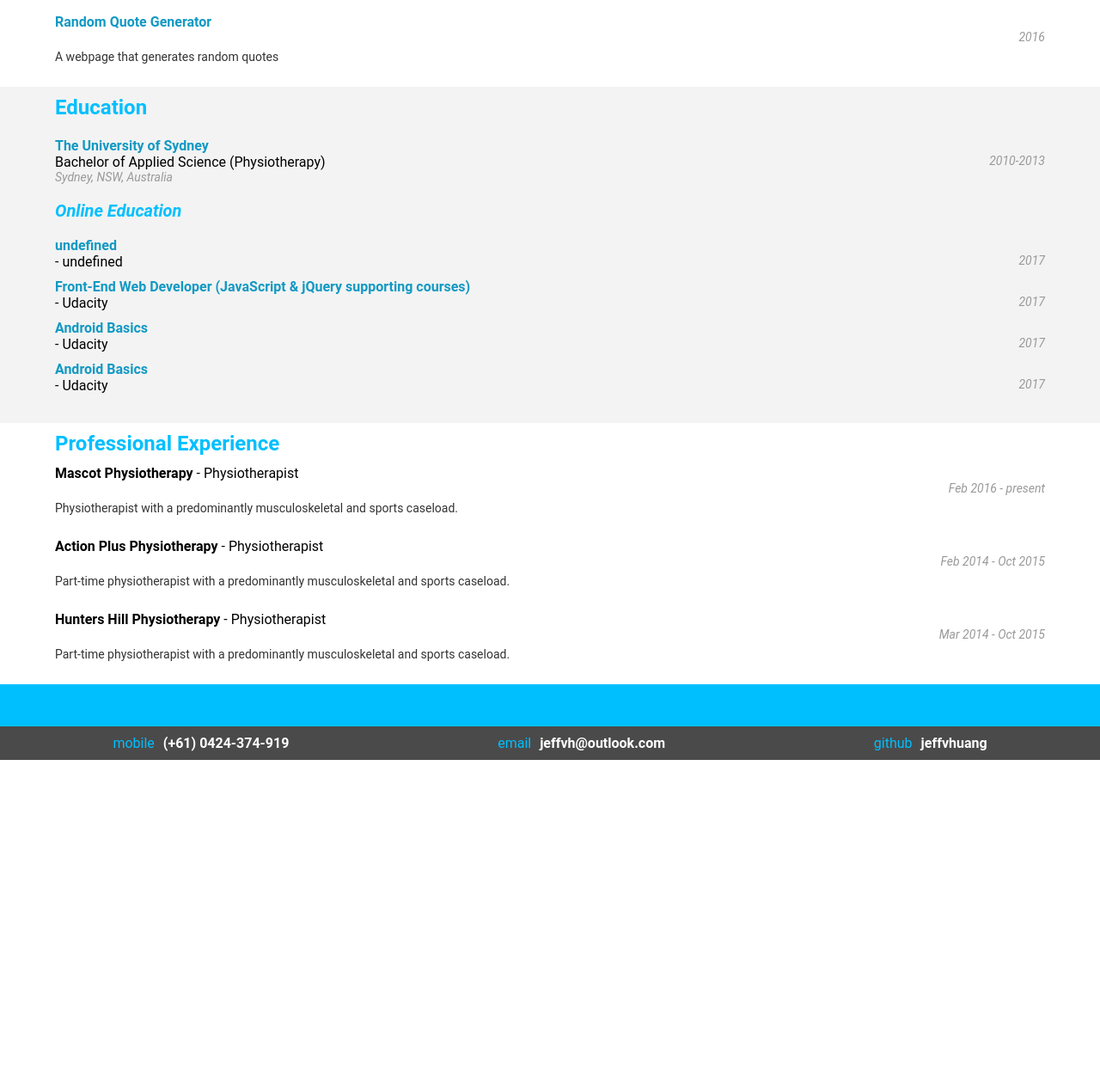
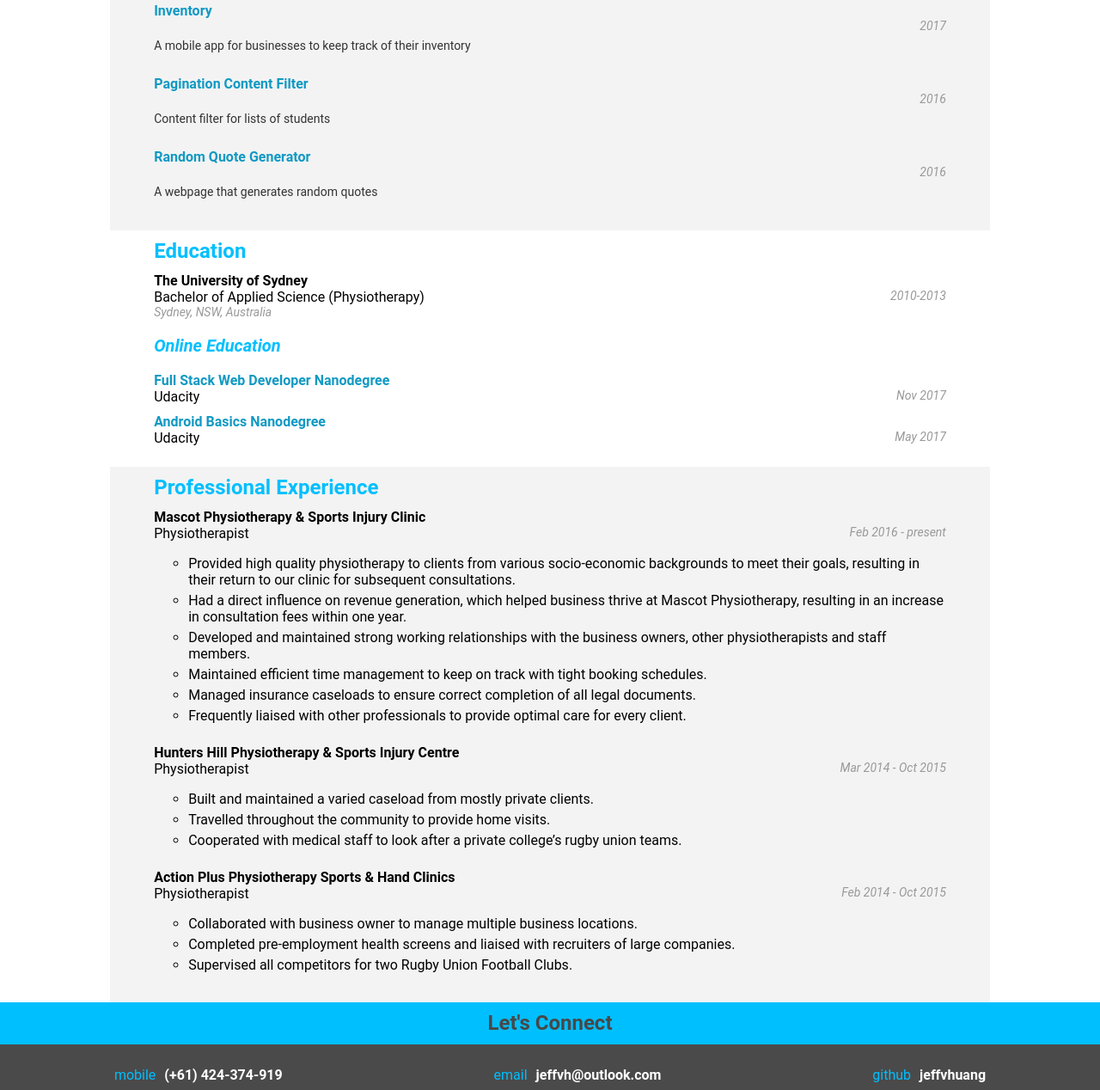
Before and after one commit to jeff-v-h/jeffvhuang.github.io, a plain HTML site: page index.html in a window 1280 px wide. Shown: the part 898-2166 px from the top of the page at 86% size. Before the commit the page ends 1782 px from the top, so only its background shows below. Drawn offline with Linux system fonts and the light colour scheme.

Commit message:
Add skills and brush up styling

```diff
--- a/css/style.css
+++ b/css/style.css
@@ -1,4 +1,4 @@
-body, div, ul, li, p, h1, h2 {
+body, div, p, h1, h2 {
 	padding: 0;
 	margin: 0;
 	font-family: "Roboto", sans-serif;
@@ -8,7 +8,14 @@ body, div, ul, li, p, h1, h2 {
   overflow: auto;
 }
 
-#summary-entry,
+#main-content {
+	margin-left: auto;
+	margin-right: auto;
+	max-width: 1024px;
+}
+
+.summary-entry,
+.skills-entry,
 .education-entry,
 .work-entry,
 .project-entry {
@@ -16,6 +23,7 @@ body, div, ul, li, p, h1, h2 {
   margin-bottom: 24px;
 }
 
+.school-entry,
 .employer-entry {
 	font-weight: bold;
 	padding: 0;
@@ -55,6 +63,31 @@ h2 {
 
 }
 
+p {
+  font-size: 14px;
+  color: #333;
+  line-height: 21px;
+}
+
+a {
+  color: #1199c3;
+  text-decoration: none;
+  margin-top: 10px;
+  display: block;
+  font-weight: bold;
+}
+
+ul {
+  list-style-type: none;
+}
+
+.work-entry ul {
+	list-style-type: circle;
+}
+
+.work-entry li {
+	margin-bottom: 5px;
+}
 
 .date-text {
   font-style: italic;
@@ -71,27 +104,10 @@ h2 {
   line-height: 16px;
 }
 
-p {
-  font-size: 14px;
-  color: #333;
-  line-height: 21px;
-}
-
-a {
-  color: #1199c3;
-  text-decoration: none;
-  margin-top: 10px;
-  display: block;
-  font-weight: bold;
-}
-
-#skills-h3 {
-  color: #00bfff;
-  display: none;
-}
 
 .theme-colour {
   background-color: #00bfff;
+  color: #484848;
 }
 
 .blue-text {
@@ -135,10 +151,6 @@ a {
 
 .center-content {
   padding: 2.5% 5%;
-}
-
-ul {
-  list-style-type: none;
 }
 
 .biopic {
--- a/index.html
+++ b/index.html
@@ -12,18 +12,24 @@
 	    	<ul id="topContacts" class="flex-box"></ul>
 	    </div>
 		<div style="clear: both;"></div>
+		<div id="main-content">
 			<div id="summary" class="gray">
 				<h2>Personal Summary</h2>
 			</div>
-	    <div id="projects">
+			<div id="skills">
+				<h2>Skills</h2>
+			</div>
+		    <div id="projects" class="gray">
 				<h2>Projects</h2>
 		    </div>
-	    <div id="education" class="gray">
+		    <div id="education">
 				<h2>Education</h2>
 		    </div>
-	    <div id="workExperience">
+		    <div id="workExperience" class="gray">
 				<h2>Professional Experience</h2>
 		    </div>
+		</div>
+
 	    <div id="lets-connect" class="dark-gray">
 			<h2 class="theme-colour center-text">Let's Connect</h2>
 			<ul id="footerContacts" class="flex-box">
--- a/js/helper.js
+++ b/js/helper.js
@@ -11,17 +11,9 @@ var HTMLgithub = '<li class="flex-item"><span class="blue-text">github</span><sp
 var HTMLblog = '<li class="flex-item"><span class="blue-text">blog</span><span class="white-text">%data%</span></li>';
 var HTMLlocation = '<li class="flex-item"><span class="blue-text">location</span><span class="white-text">%data%</span></li>';
 
-var HTMLskillsStart = '<h3 id="skills-h3">Skills at a Glance:</h3><ul id="skills" class="flex-column"></ul>';
-var HTMLskills = '<li class="flex-item"><span class="white-text">%data%</span></li>';
+var HTMLsummary = '<p class="summary-entry">%data%</p>';
 
-var HTMLsummary = '<p id="summary-entry">%data%</p>';
-
-var HTMLworkStart = '<div class="work-entry"></div>';
-var HTMLworkEmployer = '<div><span class="employer-entry">%data%</span>';
-var HTMLworkTitle = ' - %data%</div>';
-var HTMLworkDates = '<div class="date-text">%data%</div>';
-var HTMLworkLocation = '<div class="location-text">%data%</div>';
-var HTMLworkDescription = '<p><br>%data%</p>';
+var HTMLskills = '<p class="skills-entry">%data%</p>';
 
 var HTMLprojectStart = '<div class="project-entry"></div>';
 var HTMLprojectTitle = '<a href="#">%data%</a>';
@@ -30,16 +22,23 @@ var HTMLprojectDescription = '<p><br>%data%</p>';
 var HTMLprojectImage = '<img src="%data%">';
 
 var HTMLschoolStart = '<div class="education-entry"></div>';
-var HTMLschoolName = '<a href="#">%data%';
-var HTMLschoolDegree = '%data%</a>';
+var HTMLschoolName = '<span class="school-entry">%data%</span></br>';
+var HTMLschoolDegree = '%data%';
 var HTMLschoolDates = '<div class="date-text">%data%</div>';
 var HTMLschoolLocation = '<div class="location-text">%data%</div>';
-var HTMLschoolMajor = '<em><br>Major: %data%</em>';
 
 var HTMLonlineClasses = '<h3>Online Education</h3>';
 var HTMLonlineTitle = '<a href="#">%data%';
-var HTMLonlineSchool = ' - %data%</a>';
+var HTMLonlineSchool = '%data%</a>';
 var HTMLonlineDates = '<div class="date-text">%data%</div>';
 var HTMLonlineURL = '<br><a href="#">%data%</a>';
 
+var HTMLworkStart = '<div class="work-entry"></div>';
+var HTMLworkEmployer = '<span class="employer-entry">%data%</span></br>';
+var HTMLworkTitle = '%data%';
+var HTMLworkDates = '<div class="date-text">%data%</div>';
+var HTMLworkLocation = '<div class="location-text">%data%</div>';
+var HTMLworkDutiesList = '<ul class="duties-list"></ul>';
+var HTMLworkDuty = '<li>%data%</li>';
+
 var changeButton = '<button>Change</button>';
--- a/js/resume-builder.js
+++ b/js/resume-builder.js
@@ -1,38 +1,50 @@
 var bio = {
 	"name": "Jeffrey Huang",
-	"role": "Web Developer & Physiotherapist",
+	"role": "Web Developer",
 	"contacts": {
-		"mobile": "(+61) 0424-374-919",
+		"mobile": "(+61) 424-374-919",
 		"email": "jeffvh@outlook.com",
 		"github": "jeffvhuang"
 	},
 	"bioPic": "images/display-picture.jpg",
-	"skills": [
-		"Musculoskeletal and sports physiotherapy", "HTML", "CSS", "JavaScript", "jQuery", "Python",
-		"PostgreSQL", "Android Java"
-	],
-	"personalSummary": "Although having graduated from the University of Sydney with a degree in Physiotherapy and worked as a musculoskeletal and sports physiotherapist for several years, I now wish to pursue a career to technology. I have been self-teaching and completing online courses in my spare time outside of working hours consistently for over a year. I am highly motivated in self-learning and aim to become a software engineer."
+	"skills": ["HTML5", "CSS3", "JavaScript", "jQuery", "Python", "Flask", "Git & Github", "Linux/Unix", "PostgreSQL", "Android Java", "SQLite"],
+	"personalSummary": "A hard-working physiotherapist turned web developer with the goal to become a proficient software engineer. With a passion for technology, I am excited about it’s future impact on society. Much of my spare time has been spent engaging in self-learning to strive towards this career objective. Projects can be seen via the websites provided to the left. As a therapist, many valuable and transferable skills were gained to help provide high quality consultations for clients. Most patients were seen on a word of mouth or referral basis. I believe my ability to excel as a physiotherapist to influence business growth is evidence of my potential to become an excellent software engineer. Furthermore, my unique background helps me understand the importance of a client first approach."
 };
 
 var work = {
 	"jobs": [
 		{
-			"employer": "Mascot Physiotherapy",
+			"employer": "Mascot Physiotherapy & Sports Injury Clinic",
 			"title": "Physiotherapist",
 			"dates": "Feb 2016 - present",
-			"description": "Physiotherapist with a predominantly musculoskeletal and sports caseload."
+			"duties": [
+				"Provided high quality physiotherapy to clients from various socio-economic backgrounds to meet their goals, resulting in their return to our clinic for subsequent consultations.",
+				"Had a direct influence on revenue generation, which helped business thrive at Mascot Physiotherapy, resulting in an increase in consultation fees within one year.",
+				"Developed and maintained strong working relationships with the business owners, other physiotherapists and staff members. ",
+				"Maintained efficient time management to keep on track with tight booking schedules. ",
+				"Managed insurance caseloads to ensure correct completion of all legal documents.",
+				"Frequently liaised with other professionals to provide optimal care for every client."
+			]
 		},
 		{
-			"employer": "Action Plus Physiotherapy",
+			"employer": "Hunters Hill Physiotherapy & Sports Injury Centre",
+			"title": "Physiotherapist",
+			"dates": "Mar 2014 -  Oct 2015",
+			"duties": [
+				"Built and maintained a varied caseload from mostly private clients.",
+				"Travelled throughout the community to provide home visits.",
+				"Cooperated with medical staff to look after a private college’s rugby union teams.",
+			]
+		},
+		{
+			"employer": "Action Plus Physiotherapy Sports & Hand Clinics",
 			"title": "Physiotherapist",
 			"dates": "Feb 2014 - Oct 2015",
-			"description": "Part-time physiotherapist with a predominantly musculoskeletal and sports caseload."
-		},
-		{
-			"employer": "Hunters Hill Physiotherapy",
-			"title": "Physiotherapist",
-			"dates": "Mar 2014 -  Oct 2015",
-			"description": "Part-time physiotherapist with a predominantly musculoskeletal and sports caseload."
+			"duties": [
+				"Collaborated with business owner to manage multiple business locations.",
+				"Completed pre-employment health screens and liaised with recruiters of large companies.",
+				"Supervised all competitors for two Rugby Union Football Clubs.",
+			]
 		}
 	]
 };
@@ -42,44 +54,44 @@ var projects = {
 		{
 			"title": "Resume",
 			"dates": "2017",
-			"description": "My resume",
+			"description": "A simplified recreation of my resume",
 			"languages": ["HTML", "CSS", "JavaScript"],
-			"url": "https://github.com/jeffh791/frontend-nanodegree-resume"
+			"url": "https://github.com/jeffvhuang/frontend-nanodegree-resume"
 		},
 		{
 			"title": "Swiss Tournament",
 			"dates": "2017",
 			"description": "A database for any tournament that uses the Swiss system",
 			"languages": ["Python", "PostgreSQL"],
-			"url": "https://github.com/jeffh791/Swiss-Tournament"
+			"url": "https://github.com/jeffvhuang/Swiss-Tournament"
 		},
 		{
 			"title": "Movie Trailers",
 			"dates": "2017",
-			"description": "Small list of some of my personal favourite movies and their trailers",
+			"description": "Small list of some of my favourite movies and their trailers",
 			"languages": ["Python"],
-			"url": "https://github.com/jeffh791/movie-trailers"
+			"url": "https://github.com/jeffvhuang/movie-trailers"
 		},
 		{
 			"title": "Inventory",
 			"dates": "2017",
-			"description": "An app for businesses to keep track of their inventory",
+			"description": "A mobile app for businesses to keep track of their inventory",
 			"languages": ["Java", "SQLite"],
-			"url": "https://github.com/jeffh791/Inventory"
+			"url": "https://github.com/jeffvhuang/Inventory"
 		},
 		{
 			"title": "Pagination Content Filter",
 			"dates": "2016",
 			"description": "Content filter for lists of students",
 			"languages": ["HTML", "CSS", "JavaScript"],
-			"url": "https://github.com/jeffh791/Project---Pagination-Content-Filter"
+			"url": "https://github.com/jeffvhuang/Project---Pagination-Content-Filter"
 		},
 		{
 			"title": "Random Quote Generator",
 			"dates": "2016",
 			"description": "A webpage that generates random quotes",
 			"languages": ["HTML", "CSS", "JavaScript"],
-			"url": "https://github.com/jeffh791/Random-Quote-Generator"
+			"url": "https://github.com/jeffvhuang/Random-Quote-Generator"
 		}
 	],
 	"other": [
@@ -88,14 +100,14 @@ var projects = {
 			"dates": "2017",
 			"description": "Simple portfolio using CSS Bootstrap",
 			"languages": ["HTML", "CSS"],
-			"url": "https://github.com/jeffh791/portfolio"
+			"url": "https://github.com/jeffvhuang/portfolio"
 		},
 		{
 			"title": "Pets",
 			"dates": "2017",
 			"description": "An app that can store a list of pets and their details",
 			"languages": ["Java", "SQLite"],
-			"url": "https://github.com/jeffh791/Pets"
+			"url": "https://github.com/jeffvhuang/Pets"
 		}
 	]
 };
@@ -107,46 +119,26 @@ var education = {
 			"name": "The University of Sydney",
 			"city": "Sydney, NSW, Australia",
 			"degree": "Bachelor of Applied Science (Physiotherapy)",
-			"dates": "2010-2013"
+			"dates": "2010-2013",
+			"url": "https://sydney.edu.au/"
 		}
 	],
 	"online": [
 		{
-			"name": "Udacity",
-			"degree": "Full Stack Web Developer",
-			"dates": "2017",
-			"courses": ["Intro to Computer Science", "How to Use Git and GitHub",
-				"Programming Foundations with Python", "Responsive Web Design Fundamentals",
-				"Intro to HTML and CSS", "Responsive Images", "Intro to Relational Databases"],
-			"skills": ["HTML", "CSS", "Python", "GitHub", "PostgreSQL"],
-			"url": "https://www.udacity.com/nanodegree"
+			"school": "Udacity",
+			"title": "Full Stack Web Developer Nanodegree",
+			"dates": "Nov 2017",
+			"courses": ["Intro to Computer Science", "How to Use Git and GitHub", "Programming Foundations with Python", "Responsive Web Design Fundamentals", "Intro to HTML and CSS", "Responsive Images", "Intro to Relational Databases", "Authentication & Authorization: OAuth", "Full Stack Foundations", "Intro to AJAX", "Javascript Design Patterns", "Configuring Linux Web Servers"],
+			"skills": ["HTML5", "CSS3", "JavaScript", "JQuery", "Python", "GitHub", "PostgreSQL", "Linux"],
+			"url": "https://www.udacity.com/course/full-stack-web-developer-nanodegree--nd004"
 		},
 		{
 			"school": "Udacity",
-			"title": "Front-End Web Developer (JavaScript & jQuery supporting courses)",
-			"dates": "2017",
-			"supportingCourses": ["Intro to HTML and CSS", "Responsive Web Design Fundamentals",
-				"Responsive Images", "JavaScript Basics", "Intro to jQuery", "Object-Oriented JavaScript"],
-			"skills": ["HTML", "CSS", "JavaScript", "jQuery"],
-			"url": "https://www.udacity.com/nanodegree"
-		},
-		{
-			"school": "Udacity",
-			"title": "Android Basics",
-			"dates": "2017",
-			"supportingCourses": ["User Interface", "User Input", "Multiscreen Apps",
-				"Networking", "Data Storage"],
+			"title": "Android Basics Nanodegree",
+			"dates": "May 2017",
+			"courses": ["User Interface", "User Input", "Multiscreen Apps", "Networking", "Data Storage"],
 			"skills": ["Android", "Java", "SQLite"],
-			"url": "https://www.udacity.com/nanodegree"
-		},
-				{
-			"school": "Udacity",
-			"title": "Android Basics",
-			"dates": "2017",
-			"supportingCourses": ["User Interface", "User Input", "Multiscreen Apps",
-				"Networking", "Data Storage"],
-			"skills": ["Android", "Java", "SQLite"],
-			"url": "https://www.udacity.com/nanodegree"
+			"url": "https://www.udacity.com/course/android-basics-nanodegree-by-google--nd803"
 		}
 	]
 };
@@ -163,17 +155,23 @@ var displayPic = HTMLbioPic.replace("%data%", bio.bioPic);
 $('#header').prepend(name).prepend(displayPic);
 $("#name").after(role);
 $("#topContacts").append(mobile).append(email).append(github);
-/*if(bio.skills.length > 0) {
-	$('#header').append(HTMLskillsStart);
-	for (i = 0; i < bio.skills.length; i++) {
-		var formatSkills = HTMLskills.replace("%data%", bio.skills[i]);
-		$('#skills').append(formatSkills);
-	}
 
-}*/
-
+// Insert personal summary
 var personalSummary = HTMLsummary.replace('%data%', bio.personalSummary);
 $('#summary').append(personalSummary);
+
+
+// Use for loop to add skills into a sentence then append to page
+var listOfSkills = "";
+for (i=0; i < bio.skills.length; i++) {
+	if (i > 0) {
+		listOfSkills += ', ';
+	}
+	listOfSkills += bio.skills[i];
+};
+var skills = HTMLskills.replace("%data%", listOfSkills);
+$('#skills').append(skills);
+
 
 // Insert work experience
 function displayWork() {
@@ -182,9 +180,14 @@ function displayWork() {
 		var employer = HTMLworkEmployer.replace("%data%", work.jobs[i].employer);
 		var workTitle = HTMLworkTitle.replace("%data%", work.jobs[i].title);
 		var workDates = HTMLworkDates.replace("%data%", work.jobs[i].dates);
-		var workDescription = HTMLworkDescription.replace("%data%", work.jobs[i].description);
-		var workInfo = employer + workTitle + workDates + workDescription;
+		var workInfo = employer + workTitle + workDates + HTMLworkDutiesList;
 		$(".work-entry:last").append(workInfo);
+
+		// Add all duties for the current iteration of work to the last list of duties
+		for (j=0; j<work.jobs[i].duties.length; j++) {
+			var workDuty = HTMLworkDuty.replace("%data%", work.jobs[i].duties[j]);
+			$(".duties-list:last").append(workDuty);
+		};
 	}
 }
 displayWork();
```
Lines whose indentation alone changed are shown as unchanged.
